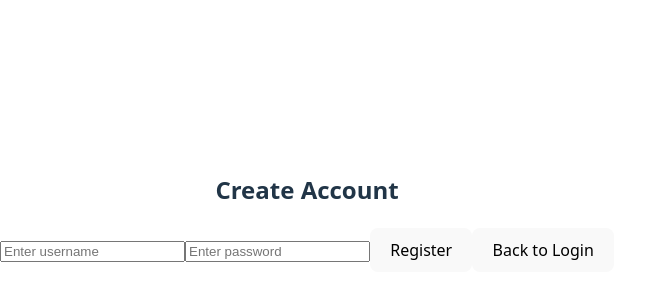
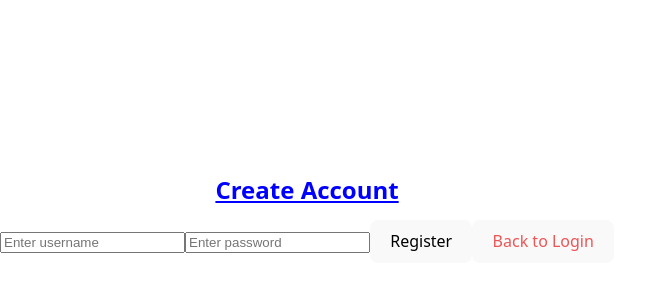
Before and after one commit to SonalMahe/API-useEffectProject, a React (Vite) app: page /register in a window 1280 px wide. Shown: the part 188-488 px from the top of the page, without its empty margins (0-656 px from the left). Built offline with nearby package versions, Linux system fonts and the light colour scheme.

Commit message:
made changes in path
navigate

```diff
--- a/src/components/login.jsx
+++ b/src/components/login.jsx
@@ -1,5 +1,7 @@
 import React, { useState } from "react";
 import { useNavigate } from "react-router-dom";
+import "../App.css";
+
 
 function Login() {
     const [username, setUsername] = useState("");
@@ -28,7 +30,7 @@ function Login() {
 
     return (
         <>
-            <h2>User Login</h2>
+            <h1>User Login</h1>
 
             <form onSubmit={userLogin}>
                 <input type="text" placeholder="Enter username"
@@ -44,7 +46,7 @@ function Login() {
                 />
 
                 <button type="submit">Login</button>
-                <button onClick={() => navigate("/randomUser")}></button>
+                <button onClick={() => navigate("/register")}>Register</button>
             </form>
 
         </>
--- a/src/components/randomUser.jsx
+++ b/src/components/randomUser.jsx
@@ -1,11 +1,11 @@
 import { useEffect, useState } from "react";
 import { useNavigate } from "react-router-dom";
 import Logout from "./logout";
-
 import "../App.css";
 
 
 function RandomUser() {
+    const navigate = useNavigate();
     const [user, setUser] = useState();
     const getData = async () => {
         try {
@@ -17,9 +17,9 @@ function RandomUser() {
             console.log("error in fetching user info", error);
         }
     }
-    // const GetUserInfo = () => {
-    //     getData();
-    // }
+    const GetUserInfo = () => {
+        getData();
+    }
 
     useEffect(() => {
         if (user) { document.title = `Welcome ${user.name.first} ${user.name.last}` }
@@ -28,7 +28,7 @@ function RandomUser() {
     return (
         <div>
             <h1> User information</h1>
-            <button className="btn" onClick={getData}> Get User</button>
+            <button className="btn" onClick={GetUserInfo}> Get User</button>
 
             {/* Display User */}
             {user && (
@@ -41,7 +41,6 @@ function RandomUser() {
                 </div>
             )}
             <Logout />
-
         </div>
 
     );
--- a/src/components/register.jsx
+++ b/src/components/register.jsx
@@ -1,5 +1,6 @@
 import React, { useState } from "react";
 import { useNavigate } from "react-router-dom";
+import "../App.css";
 
 function Register() {
     const [username, setUsername] = useState("");
@@ -19,13 +20,13 @@ function Register() {
         users[username] = password;
         localStorage.setItem("users", JSON.stringify(users));
 
-        alert("Account created! Please log in.");
-        navigate("/login")
+        alert("Account created!Click login");
+        navigate("/login");
     }
 
     return (
         <>
-            <h2>Create Account</h2>
+            <h1>Create Account</h1>
             <form onSubmit={handleRegister}>
                 <input
                     type="text"
@@ -45,8 +46,7 @@ function Register() {
 
                 <button type="submit">Register</button>
 
-                <button onClick={() => navigate("/login")} style= {{color: "#red"}}>
-                    Back to Login
+                <button onClick={() => navigate("/login")} style={{ color: "#ec5656ff" }}>  Back to Login
                 </button>
             </form>
         </>
```
